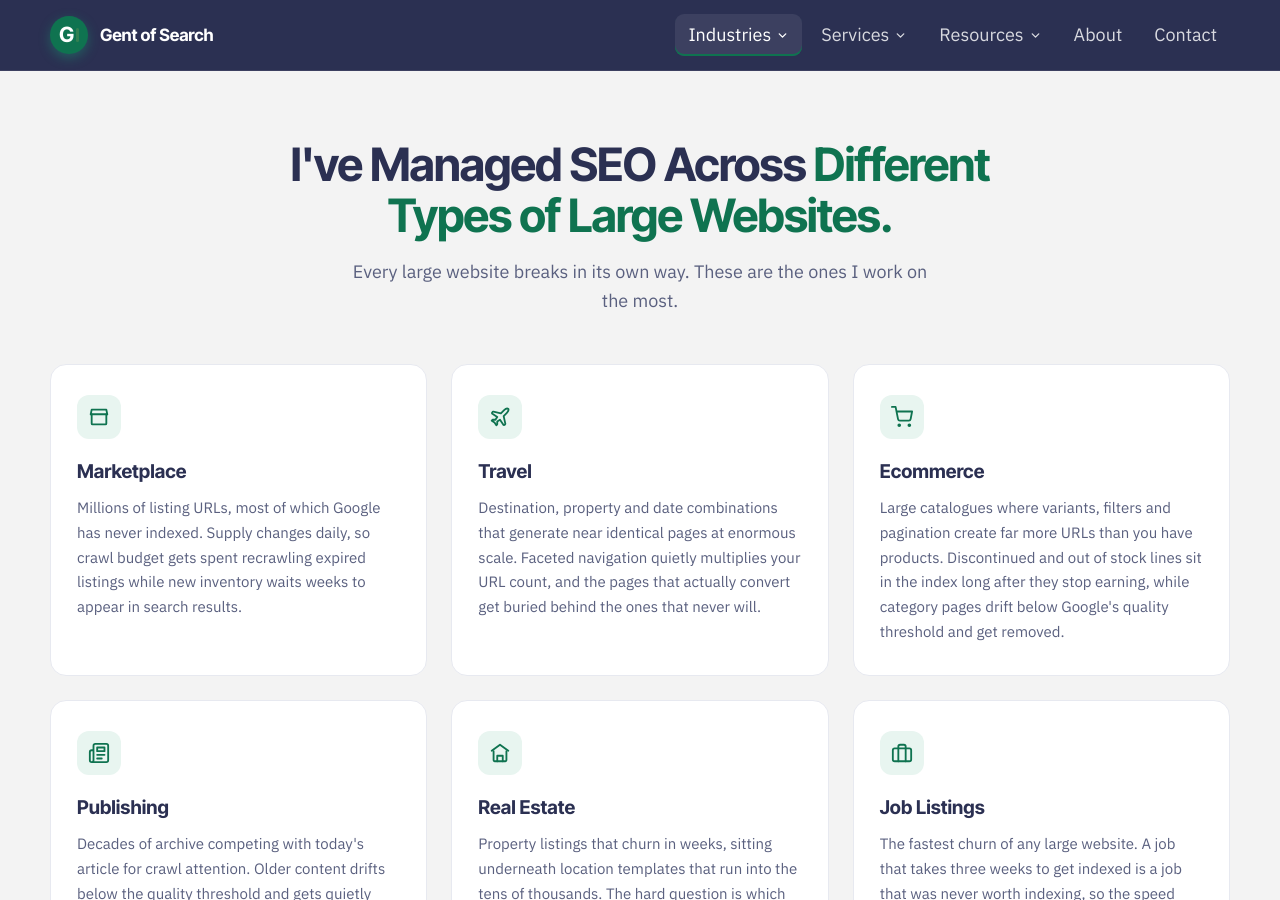
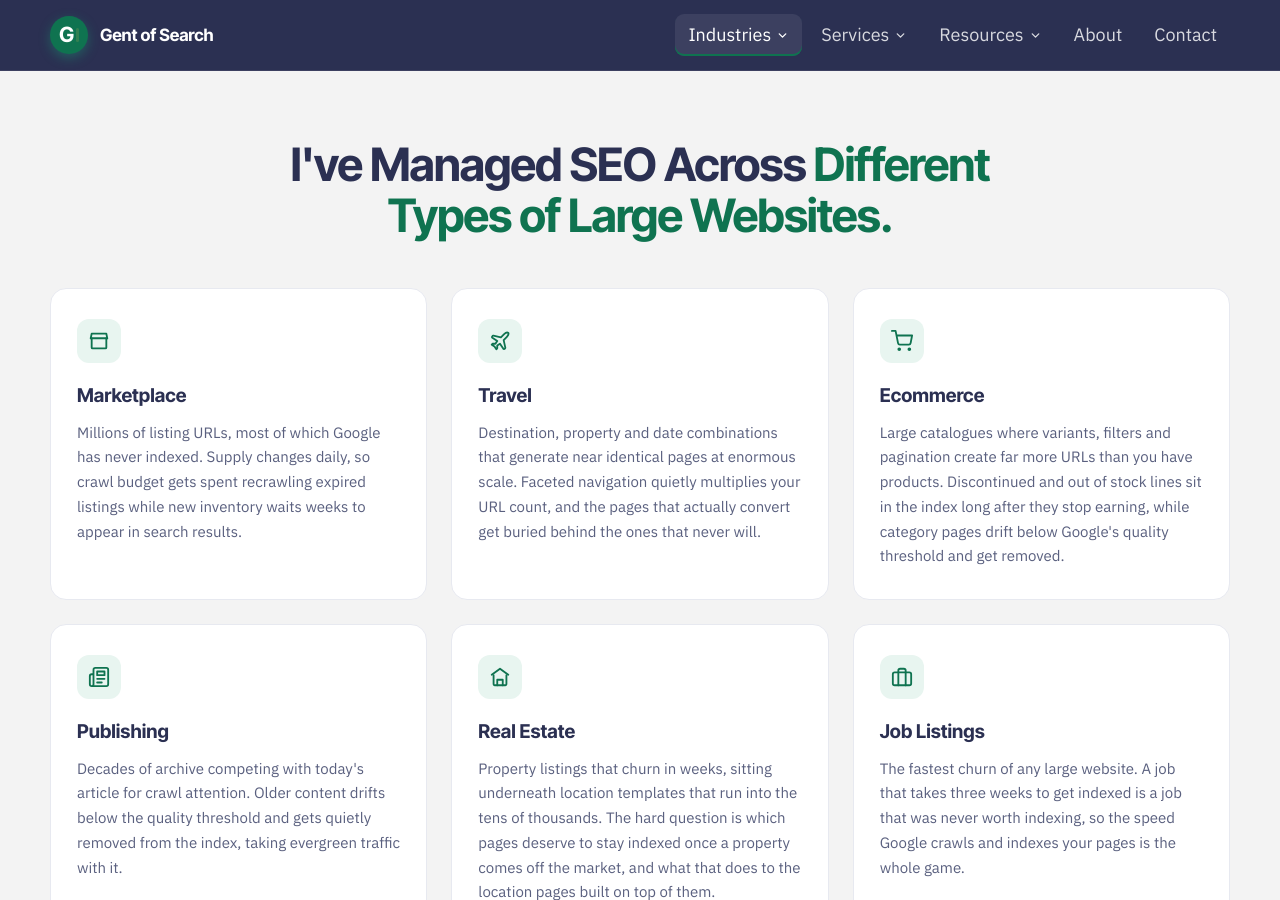
Before and after one commit to Gent-of-Search/gentofsearch.com, a Jekyll site: the page built from industry/enterprise.html, in a window 1280 px wide and 900 px high, scrolled down 5496 px. Built offline with Jekyll 4.4.1, drawn with Linux system fonts in a browser that asks for light colours.

Commit message:
Enterprise: remove 'Every large website breaks in its own way' subtitle

```diff
--- a/industry/enterprise.html
+++ b/industry/enterprise.html
@@ -203,8 +203,7 @@ industry: enterprise
   <section style="padding:82px 0; background:#F3F3F3;">
     <div style="width:min(1180px,100% - 48px); margin:0 auto;">
       <div style="text-align:center; margin-bottom:48px;">
-        <h2 style="font-family:'Inter Tight',sans-serif; font-weight:700; font-size:clamp(30px,4vw,46px); line-height:1.1; letter-spacing:-0.025em; color:#2B3052; max-width:820px; margin:0 auto 18px;">I've Managed SEO Across <span style="color:#0F7350;">Different Types of Large Websites.</span></h2>
-        <p style="font-size:clamp(16px,1.5vw,18px); color:#5A607F; max-width:600px; margin:0 auto; line-height:1.6;">Every large website breaks in its own way. These are the ones I work on the most.</p>
+        <h2 style="font-family:'Inter Tight',sans-serif; font-weight:700; font-size:clamp(30px,4vw,46px); line-height:1.1; letter-spacing:-0.025em; color:#2B3052; max-width:820px; margin:0 auto;">I've Managed SEO Across <span style="color:#0F7350;">Different Types of Large Websites.</span></h2>
       </div>
       <div class="gos-g3" style="display:grid; grid-template-columns:repeat(3,1fr); gap:24px;">
 
```
